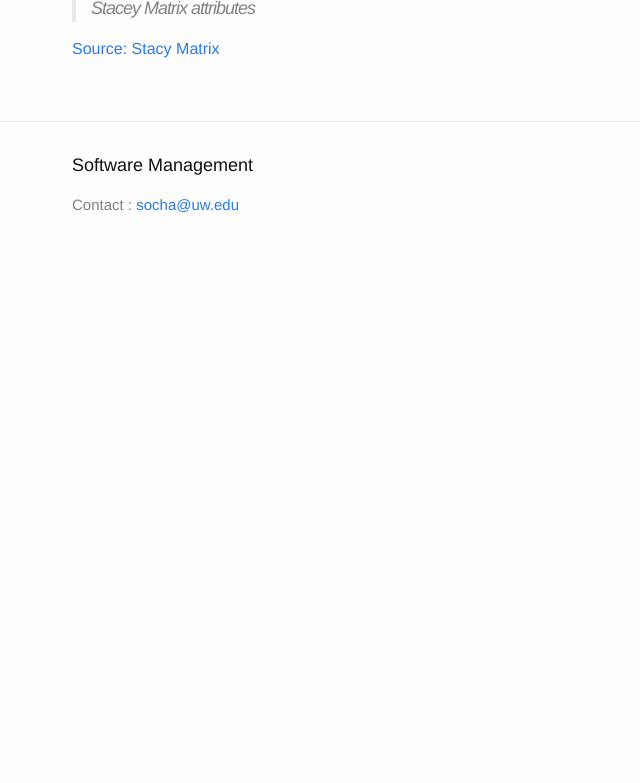
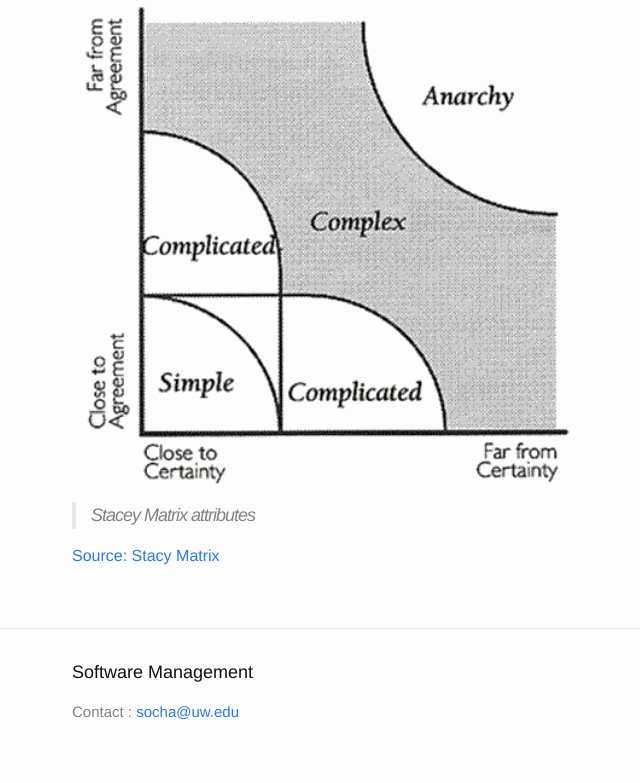
Before and after one commit to css566/css566.github.io, a Jekyll site: the page built from _posts/2016-05-03-visual_maps.md, in a window 1280 px wide. Shown: the part 3130-3913 px from the top of the page, without its empty margins (198-838 px from the left). Built offline with Jekyll 4.4.1, drawn with Linux system fonts in a browser that asks for light colours; comment, search, counter and statistics services are not loaded; before the commit the page ends 3407 px from its top, so only the background shows below that.

Commit message:
modified image for maps

```diff
--- a/_posts/2016-05-03-visual_maps.md
+++ b/_posts/2016-05-03-visual_maps.md
@@ -30,6 +30,8 @@ Agreement:	The vertical axis measures the level of agreement about an issue or d
 
 ![stacey matrix](http://www.gp-training.net/training/communication_skills/consultation/equipoise/complexity/stacey3.gif)
 
+<img src="/images/staceyMatrix.gif" alt="GitHub Logo" width="500" />
+
 > Stacey Matrix attributes
 
 [Source: Stacy Matrix](http://www.gp-training.net/training/communication_skills/consultation/equipoise/complexity/stacey3.gif)
```
Also changed, not shown: images/staceyMatrix.gif (added).
